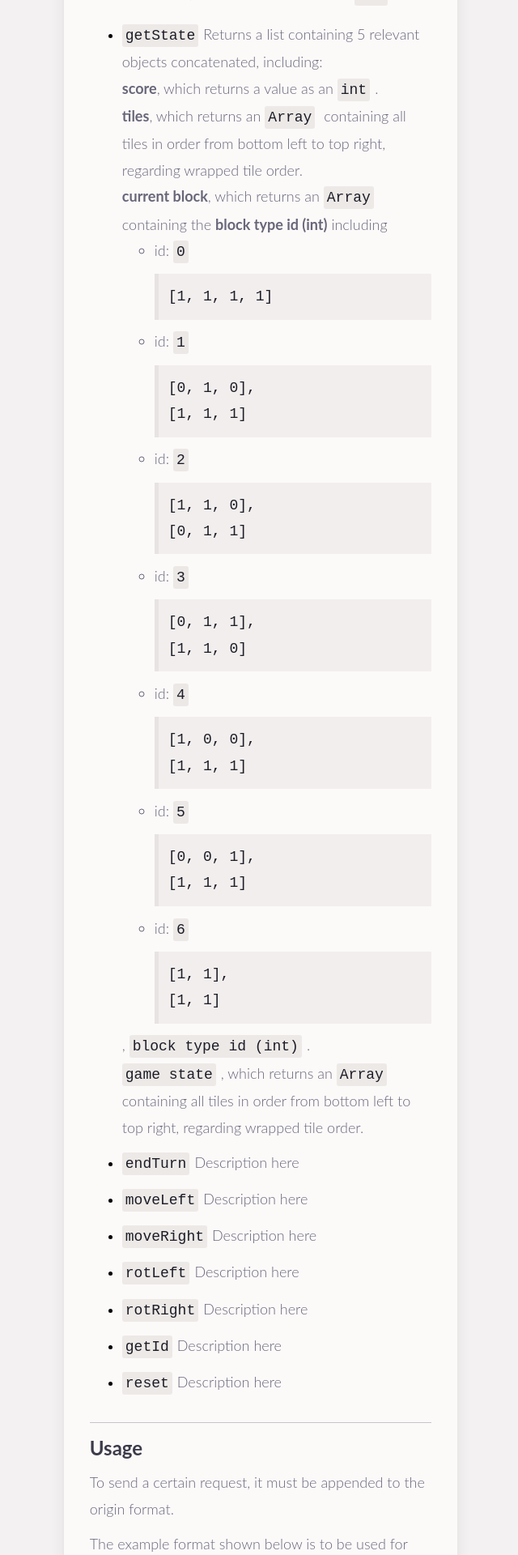
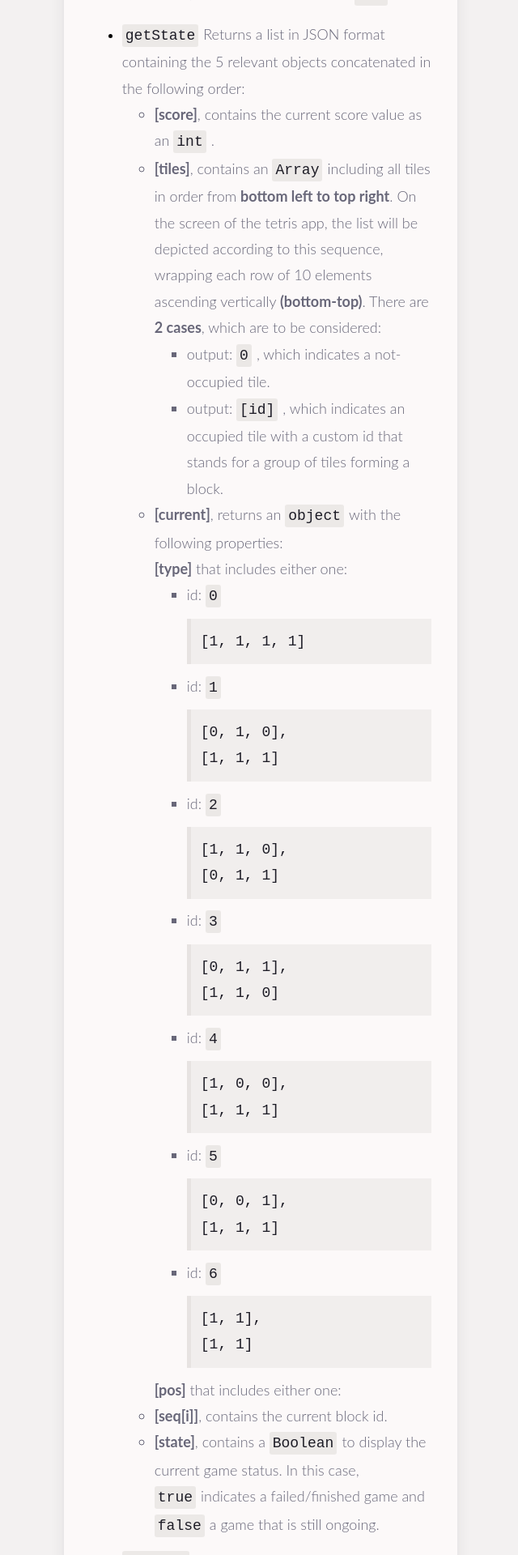
Before and after one commit to clk1006/teris, a Next.js app: page /docs/type in a window 1280 px wide. Shown: the part 460-2380 px from the top of the page at 81% size, without its empty margins (318-958 px from the left). Built offline with nearby package versions, Linux system fonts and the light colour scheme.

Commit message:
deactivated color scheme and added information to docs

```diff
--- a/pages/docs/type.js
+++ b/pages/docs/type.js
@@ -71,7 +71,7 @@ export default function Docs() {
                         <h1>type</h1>
                         <hr></hr>
                         <h2>Format</h2>
-                        <p>The parameter type must be passed in by appending them to the originated adress
+                        <p>The parameter type must be passed in by appending them to the originated address
                             accordingly:</p>
                         <p className="code-field">api/api?type</p>
                         <hr></hr>
@@ -82,84 +82,109 @@ export default function Docs() {
                         <ul>
                             <li>
                                 <p><span className="tag">getState</span>
-                                    Returns a list containing 5 relevant objects concatenated, including:
-                                    <br></br>
-                                    <span className='hl'>score</span>, which returns a value as an <span className='tag'>int</span>.
-                                    <br></br>
-                                    <span className='hl'>tiles</span>, which returns an <span className='tag'>Array</span> containing all tiles in order from bottom left to top right, regarding wrapped tile order.
-                                    <br></br>
-                                    <span className='hl'>current block</span>, which returns an <span className='tag'>Array</span> containing the <span className='hl'>block type id (int)</span> including
+                                    Returns a list in JSON format containing the 5 relevant objects concatenated in the following order:
+                                    <ul>
+                                        <li>
+                                            <span className='hl'>[score]</span>, contains the current score value as an <span className='tag'>int</span>.
+                                        </li>
+
+                                        <li>
+                                            <span className='hl'>[tiles]</span>, contains an <span className='tag'>Array</span>including all tiles in order from <span className='hl'>bottom left to top right</span>.
+                                            On the screen of the tetris app, the list will be depicted according to this sequence, wrapping each row of 10 elements ascending vertically <span className='hl'>(bottom-top)</span>.
+                                            There are <span className="hl">2 cases</span>, which are to be considered:
+                                            <ul>
+                                                <li>
+                                                    output: <span className="tag">0</span>, which indicates a not-occupied tile.
+                                                </li>
+                                                <li>
+                                                    output: <span className="tag">[id]</span>, which indicates an occupied tile with a custom id that stands for a group of tiles forming a block.
+                                                </li>
+                                            </ul>
+                                        </li>
+
+                                        <li>
+                                            <span className='hl'>[current]</span>, returns an <span className='tag'>object</span>with the following properties:
+                                            <br/>
+                                            <span className='hl'>[type]</span> that includes either one:
                                             <ul>
                                                 <li>
                                                     id: <span className='tag'>0</span>
-                                            <br></br>
+                                                    <br/>
                                                     <p className='code-field'>
                                                         [1, 1, 1, 1]
                                                     </p>
                                                 </li>
                                                 <li>
                                                     id: <span className='tag'>1</span>
-                                            <br></br>
+                                                    <br/>
                                                     <p className='code-field'>
                                                         [0, 1, 0],
-                                                <br></br>
+                                                        <br/>
                                                         [1, 1, 1]
                                                     </p>
                                                 </li>
                                                 <li>
                                                     id: <span className='tag'>2</span>
-                                            <br></br>
+                                                    <br/>
                                                     <p className='code-field'>
                                                         [1, 1, 0],
-                                                <br></br>
+                                                        <br/>
                                                         [0, 1, 1]
                                                     </p>
                                                 </li>
                                                 <li>
                                                     id: <span className='tag'>3</span>
-                                            <br></br>
+                                                    <br/>
                                                     <p className='code-field'>
                                                         [0, 1, 1],
-                                                <br></br>
+                                                        <br/>
                                                         [1, 1, 0]
                                                     </p>
                                                 </li>
                                                 <li>
                                                     id: <span className='tag'>4</span>
-                                            <br></br>
+                                                    <br/>
                                                     <p className='code-field'>
                                                         [1, 0, 0],
-                                                <br></br>
+                                                        <br/>
                                                         [1, 1, 1]
                                                     </p>
                                                 </li>
                                                 <li>
                                                     id: <span className='tag'>5</span>
-                                            <br></br>
+                                                    <br/>
                                                     <p className='code-field'>
                                                         [0, 0, 1],
-                                                <br></br>
+                                                        <br/>
                                                         [1, 1, 1]
                                                     </p>
                                                 </li>
                                                 <li>
                                                     id: <span className='tag'>6</span>
-                                            <br></br>
+                                                    <br/>
                                                     <p className='code-field'>
                                                         [1, 1],
-                                                <br></br>
+                                                        <br/>
                                                         [1, 1]
                                                     </p>
                                                 </li>
                                             </ul>
-                                    , <span className='tag'>block type id (int)</span>.
-                                    <br></br>
-                                    <span className='tag'>game state</span>, which returns an <span className='tag'>Array</span> containing all tiles in order from bottom left to top right, regarding wrapped tile order.
+                                            <span className='hl'>[pos]</span> that includes either one:
+                                        </li>
+
+                                        <li>
+                                            <span className='hl'>[seq[i]]</span>, contains the current block id.
+                                        </li>
+
+                                        <li>
+                                            <span className='hl'>[state]</span>, contains a <span className='tag'>Boolean</span>to display the current game status. In this case, <span className="tag">true</span>indicates a failed/finished game and <span className="tag">false</span>a game that is still ongoing.
+                                        </li>
+                                    </ul>
                                 </p>
                             </li>
                             <li>
                                 <p><span className="tag">endTurn</span>
-                                    Description here
+                                    Provided that the turn aimed at is legal, (meaning that the last 10s row is not to be covered by latter) the block will be dropped, thus added to the array of tiles accordingly. If the turn made results in a block placed that covers the last row of 10, <span className="hl">[state]</span> will be set to <span className="tag">true</span>.
                                 </p>
                             </li>
                             <li>
@@ -205,7 +230,6 @@ export default function Docs() {
                         </p>
                     </div>
                 </div>
-
             </main>
         </div>
     );
--- a/styles/color-scheme.css
+++ b/styles/color-scheme.css
@@ -20,7 +20,7 @@
     --box-background-color: 252, 249, 249;
     --shadow-color-1: 39, 38, 49;
     --shadow-color-2: 86, 56, 63;
-    --shadow-color-3: 111, 68, 68;
+    --shadow-color-3: 155, 86, 80;
 
     --text-color-050-light: 29, 28, 38;
     --text-color-100-light: 60, 59, 74;
@@ -50,35 +50,16 @@
     --alpha-4: 0.64;
 }
 
+.color-scheme-box {
+    display: none;
+}
+
 .light-color-scheme-icon {
     display: none;
 }
 
 .dark-color-scheme-icon {
     display: none;
-}
-
-@media(prefers-color-scheme: dark) {
-    :root {
-        --text-color-050: var(--text-color-050-dark);
-        --text-color-100: var(--text-color-100-dark);
-        --text-color-200: var(--text-color-200-dark);
-        --text-color-300: var(--text-color-300-dark);
-        --text-color-500: var(--text-color-500-dark);
-
-        --background-color: var(--background-color-dark);
-        --box-background-color: var(--box-background-color-dark);
-        --shadow-color-1: var(--shadow-color-1-dark);
-        --shadow-color-3: var(--shadow-color-3-dark);
-    }
-
-    .light-color-scheme-icon {
-        display: initial;
-    }
-
-    .dark-color-scheme-icon {
-        display: none;
-    }
 }
 
 [color-scheme = "dark"] {
@@ -102,7 +83,52 @@
     display: none;
 }
 
-@media(prefers-color-scheme: light) {
+/*@media(prefers-color-scheme: dark) {
+    :root {
+        --text-color-050: var(--text-color-050-dark);
+        --text-color-100: var(--text-color-100-dark);
+        --text-color-200: var(--text-color-200-dark);
+        --text-color-300: var(--text-color-300-dark);
+        --text-color-500: var(--text-color-500-dark);
+
+        --background-color: var(--background-color-dark);
+        --box-background-color: var(--box-background-color-dark);
+        --shadow-color-1: var(--shadow-color-1-dark);
+        --shadow-color-3: var(--shadow-color-3-dark);
+    }
+
+    .light-color-scheme-icon {
+        display: initial;
+    }
+
+    .dark-color-scheme-icon {
+        display: none;
+    }
+}
+ */
+
+[color-scheme = "light"] {
+    --text-color-050: var(--text-color-050-light);
+    --text-color-100: var(--text-color-100-light);
+    --text-color-200: var(--text-color-200-light);
+    --text-color-300: var(--text-color-300-light);
+    --text-color-500: var(--text-color-500-light);
+
+    --background-color: var(--background-color-light);
+    --box-background-color: var(--box-background-color-light);
+    --shadow-color-1: var(--shadow-color-1-light);
+    --shadow-color-3: var(--shadow-color-3-light);
+}
+
+[color-scheme = "light"] .light-color-scheme-icon {
+    display: none;
+}
+
+[color-scheme = "light"] .dark-color-scheme-icon {
+    display: initial;
+}
+
+/*@media(prefers-color-scheme: light) {
     :root {
         --text-color-050: var(--text-color-050-light);
         --text-color-100: var(--text-color-100-light);
@@ -124,24 +150,4 @@
         display: initial;
     }
 }
-
-[color-scheme = "light"] {
-    --text-color-050: var(--text-color-050-light);
-    --text-color-100: var(--text-color-100-light);
-    --text-color-200: var(--text-color-200-light);
-    --text-color-300: var(--text-color-300-light);
-    --text-color-500: var(--text-color-500-light);
-
-    --background-color: var(--background-color-light);
-    --box-background-color: var(--box-background-color-light);
-    --shadow-color-1: var(--shadow-color-1-light);
-    --shadow-color-3: var(--shadow-color-3-light);
-}
-
-[color-scheme = "light"] .light-color-scheme-icon {
-    display: none;
-}
-
-[color-scheme = "light"] .dark-color-scheme-icon {
-    display: initial;
-}
+ */
```
Also changed, not shown: pages/index.js (+2 -15 lines), 1 other file (tests, documents, lock files or other folders). Lines whose indentation alone changed are shown as unchanged.
